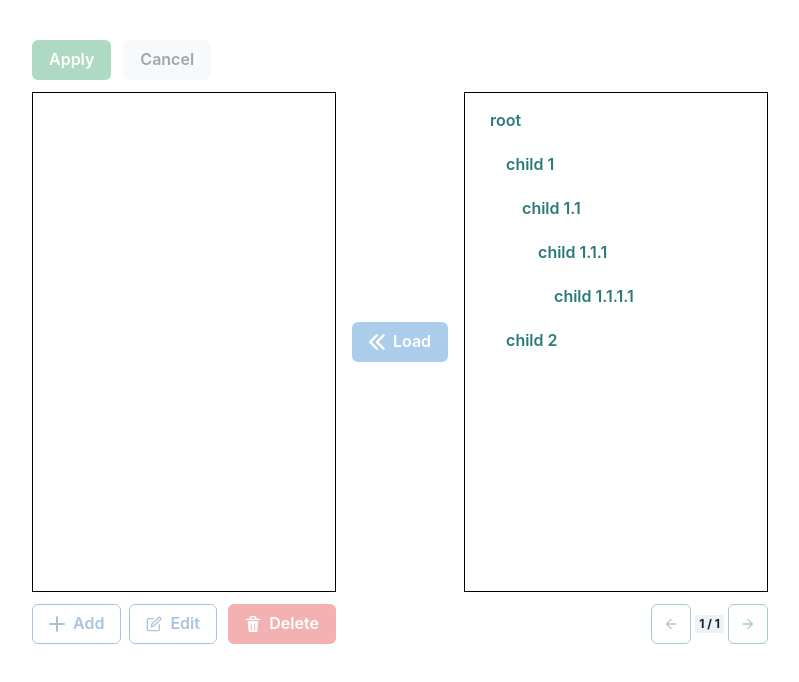
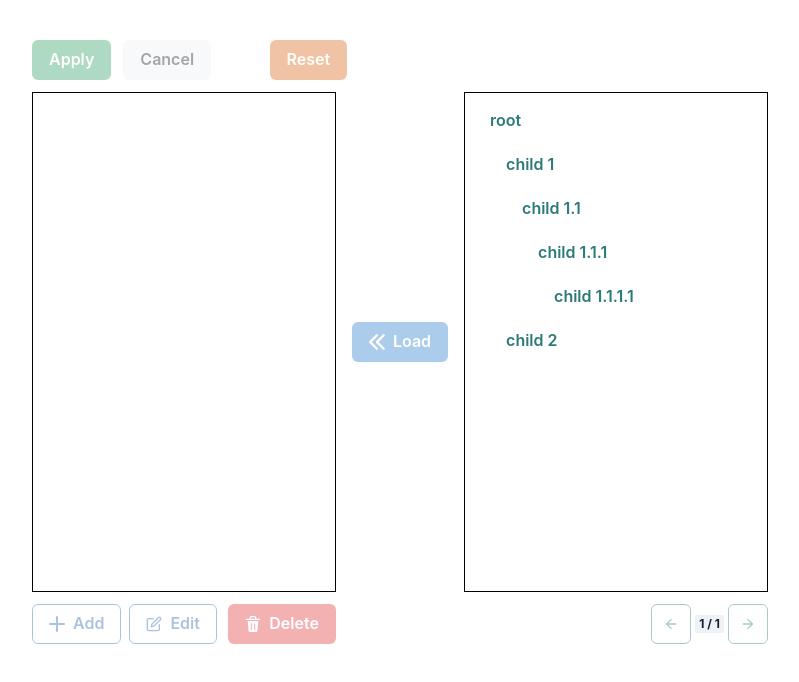
Before and after one commit to nellu-art/my-task-solution, a React (Vite) app: page / in a window 1280 px wide. Shown: the top 682 px of the page, without its empty margins (240-1039 px from the left). Built offline with nearby package versions, Linux system fonts and the light colour scheme.

Commit message:
add logic for reset action

```diff
--- a/src/App.jsx
+++ b/src/App.jsx
@@ -50,7 +50,7 @@ function App() {
 
   return (
     <Container width='100vw' height='100vh' pt={10} maxWidth='60vw'>
-      <Box ref={topContainerRef} />
+      <Box ref={topContainerRef} maxWidth='45%' pr={4} />
       <Box display='flex' gap={4}>
         <Box flex={1} maxWidth='45%'>
           <CachedTreeView
@@ -74,7 +74,7 @@ function App() {
             }
             onCacheChanged={() => setIsCacheStale(true)}
             isDBUpdated={isDBUpdated}
-            onDoneDBUpdated={() => setIsDBUpdated(false)}
+            onDoneDBUpdate={() => setIsDBUpdated(false)}
           />
         </Box>
       </Box>
--- a/src/api/Cache.js
+++ b/src/api/Cache.js
@@ -54,6 +54,11 @@ export class Cache {
     this.changes = {};
   }
 
+  reset() {
+    this.data = {};
+    this.changes = {};
+  }
+
   saveToCache() {
     Object.keys(this.changes).forEach((id) => {
       this.data[id] = this.changes[id];
--- a/src/api/Database.js
+++ b/src/api/Database.js
@@ -83,6 +83,10 @@ export class Database {
     });
   }
 
+  reset() {
+    this.data = cloneDeep(defaultData);
+  }
+
   read(offset) {
     const start = offset ?? 0;
     const end = start + DEFAULT_LIMIT;
--- a/src/api/endpoints.js
+++ b/src/api/endpoints.js
@@ -36,3 +36,8 @@ export function readCache() {
 export function readDatabase(offset) {
   return db.read(offset);
 }
+
+export function resetAll() {
+  db.reset();
+  cache.reset();
+}
--- a/src/components/CachedTreeView.jsx
+++ b/src/components/CachedTreeView.jsx
@@ -4,7 +4,14 @@ import { Box, Button } from '@chakra-ui/react';
 import { AddIcon, EditIcon, DeleteIcon } from '@chakra-ui/icons';
 import { isEmpty, merge } from 'lodash';
 
-import { addNodeToCache, editNode, deleteNode, saveChanges, cancelChanges } from '../api/endpoints';
+import {
+  addNodeToCache,
+  editNode,
+  deleteNode,
+  saveChanges,
+  cancelChanges,
+  resetAll,
+} from '../api/endpoints';
 import { isChildOf } from '../utils/isChildOf';
 
 import { RenderNode } from './RenderNode';
@@ -44,6 +51,7 @@ export function CachedTreeView({ cache, refresh, renderActions }) {
   return (
     <>
       {renderActions(
+        <Box display='flex' justifyContent='space-between'>
           <Box display='flex' mb={3} gap={3}>
             <Button
               colorScheme='green'
@@ -63,6 +71,18 @@ export function CachedTreeView({ cache, refresh, renderActions }) {
               }}
             >
               Cancel
+            </Button>
+          </Box>
+
+          <Button
+            colorScheme='orange'
+            isDisabled={displayNodes.length === 0}
+            onClick={() => {
+              resetAll();
+              refresh({ dbUpdated: true });
+            }}
+          >
+            Reset
           </Button>
         </Box>
       )}
```
Lines whose indentation alone changed are shown as unchanged.
